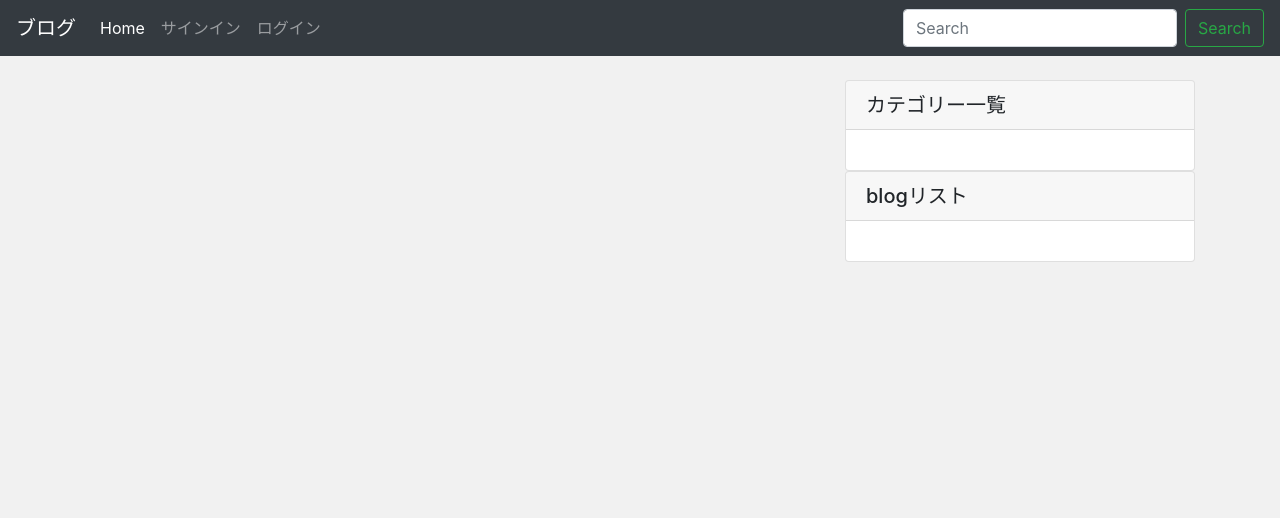
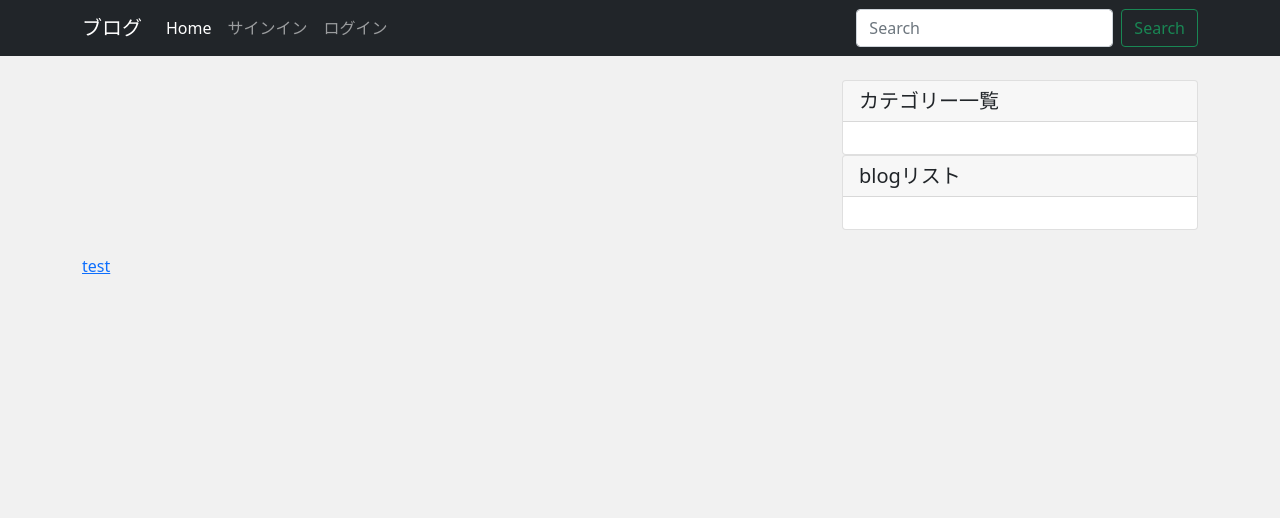
Before and after one commit to Toshi6216/test_blogsite, a Django app: page /blog/ in a window 1280 px wide. Shown: the top 518 px of the page. Run offline with Django 3.2, Linux system fonts and the light colour scheme; data that the repository does not hold is empty; some libraries are stand-ins or nearby versions.

Commit message:
nabvar mente

```diff
--- a/blog/templates/blog/base.html
+++ b/blog/templates/blog/base.html
@@ -7,22 +7,23 @@
     <meta name="viewport" content="width=device-width, initial-scale=1, shrink-to-fit=no">
 
     <!-- Bootstrap CSS -->
-    <link rel="stylesheet" href="https://stackpath.bootstrapcdn.com/bootstrap/4.2.1/css/bootstrap.min.css" integrity="sha384-GJzZqFGwb1QTTN6wy59ffF1BuGJpLSa9DkKMp0DgiMDm4iYMj70gZWKYbI706tWS" crossorigin="anonymous">
+    <link href="https://cdn.jsdelivr.net/npm/bootstrap@5.0.2/dist/css/bootstrap.min.css" rel="stylesheet" integrity="sha384-EVSTQN3/azprG1Anm3QDgpJLIm9Nao0Yz1ztcQTwFspd3yD65VohhpuuCOmLASjC" crossorigin="anonymous">
 
     <link rel="stylesheet" href="{% static 'css/style.css' %}">
     <title>blog</title>
   </head>
+
   <body>
     <nav class="navbar navbar-expand-lg navbar-dark bg-dark">
-    <a class="navbar-brand" href="#">ブログ</a>
-    <button class="navbar-toggler" type="button" data-toggle="collapse" data-target="#navbarSupportedContent" aria-controls="navbarSupportedContent" aria-expanded="false" aria-label="Toggle navigation">
+        <div class="container">
+            <a class="navbar-brand " href="{% url 'index' %}">ブログ</a>
+            <button class="navbar-toggler" type="button" data-bs-toggle="collapse" data-bs-target="#navbarSupportedContent" aria-controls="navbarSupportedContent" aria-expanded="false" aria-label="Toggle navigation">
             <span class="navbar-toggler-icon"></span>
             </button>
-
             <div class="collapse navbar-collapse" id="navbarSupportedContent">
-        <ul class="navbar-nav mr-auto">
-        <li class="nav-item active">
-            <a class="nav-link" href="/">Home <span class="sr-only">(current)</span></a>
+            <ul class="navbar-nav me-auto mb-2 mb-lg-0">
+                <li class="nav-item">
+                <a class="nav-link active" aria-current="page" href="{% url 'index' %}">Home</a>
                 </li>
                 {% if user.is_authenticated %}
                     <li class="nav-item">
@@ -40,12 +41,13 @@
                     </li>
                 {% endif %}
 
+
             </ul>
-
-        <form class="form-inline my-2 my-lg-0">
-            <input class="form-control mr-sm-2" type="search" placeholder="Search" aria-label="Search">
-            <button class="btn btn-outline-success my-2 my-sm-0" type="submit">Search</button>
+            <form class="d-flex">
+                <input class="form-control me-2" type="search" placeholder="Search" aria-label="Search">
+                <button class="btn btn-outline-success" type="submit">Search</button>
             </form>
+            </div>
         </div>
     </nav>
 
--- a/blog/templates/blog/index.html
+++ b/blog/templates/blog/index.html
@@ -10,9 +10,11 @@
                 <h2 class="card-title">{{ post.title }}</h2>
                 <p class="card-text">{{ post.content|truncatechars:100 }}</p>
                 <div class="btn btn-warning">詳細</div>
-                <div class="card-footer text-muted">{{ post.created|date }} by {{ post.nickname }}</div>
-                <a href="" class="stretched-link"></a>
             </div>
+            <div class="card-footer text-muted">{{ post.created|date }} by {{ post.nickname }}
+            </div>
+            <a href="{% url 'post_detail' post.id %}" class="stretched-link"></a>
+
         </div>
         {% endfor %}
     </div>
@@ -37,7 +39,7 @@
     </div>
 
 </div>
-
+<a href="{% url 'test' %}" >test</a>
 
 
 {% endblock %}
--- a/blog/urls.py
+++ b/blog/urls.py
@@ -3,4 +3,6 @@ from blog import views
 
 urlpatterns = [
     path('blog/', views.IndexView.as_view(), name='index'),
+    path('post/<int:pk>', views.PostDetailView.as_view(), name='post_detail'),
+    path('test/', views.BlogTestView.as_view(), name='test'),
 ]
--- a/blog/views.py
+++ b/blog/views.py
@@ -1,5 +1,5 @@
 from django.shortcuts import render
-from django.views.generic import View
+from django.views.generic import View, TemplateView
 from .models import Post, Category
 
 class IndexView(View):
@@ -8,3 +8,19 @@ class IndexView(View):
         return render(request, 'blog/index.html',{
             'post_data': post_data
         })
+
+class PostDetailView(View):
+    def get(self, request, *args, **kwargs):
+        post_data = Post.objects.get(id=self.kwargs['pk'])
+        return render(request, 'blog/post_detail.html',{
+            'post_data': post_data
+        })
+
+class BlogTestView(TemplateView):
+    template_name = "test.html"
+
+    def get(self, request, *args, **kwargs):
+        post_data = Post.objects.order_by('-id')
+        return render(request, 'test.html',{
+            'post_data': post_data
+        })
```
Also changed, not shown: blog/templates/blog/post_detail.html (added, +16 -0 lines), blog/templates/test.html (added, +111 -0 lines), blog/static/css/style.css (line endings or trailing spaces). Lines whose indentation alone changed are shown as unchanged.
